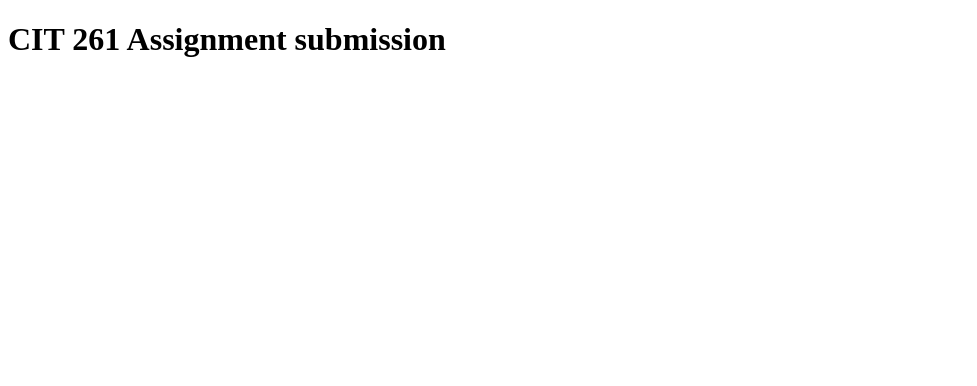
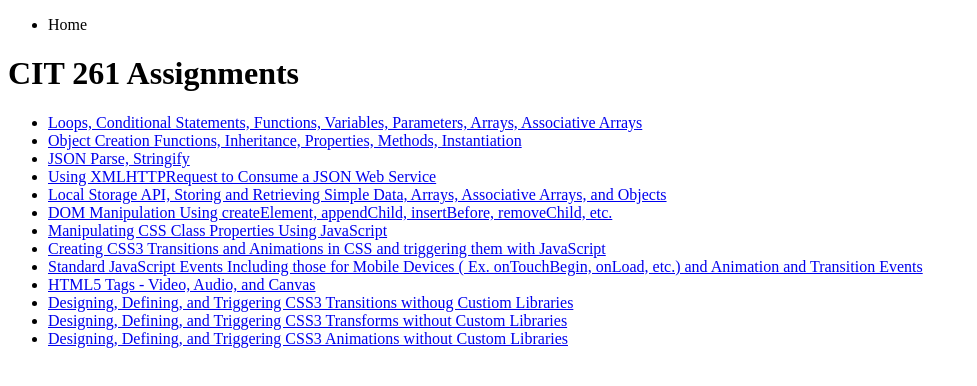
Before and after one commit to ishinojustin/cit261, a plain HTML site: page index.html in a window 1280 px wide. Shown: the whole page, without its empty margins (0-977 px from the left). Drawn offline with Linux system fonts and the light colour scheme.

Commit message:
updated topices on homepage

```diff
--- a/index.html
+++ b/index.html
@@ -1,17 +1,35 @@
-<!doctype html>
+<!DOCTYPE HTML>
 <html lang="en-us">
 
 <head>
     <meta charset="utf-8">
     <meta name="viewport" content="width=device-width, initial-scale=1, maximum-scale=1">
-    <title>CIT261 | JustinIshino.com</title>
+    <title>Justin Ishino | CIT 261</title>
 </head>
 
 <body>
     <header>
+        <ul id="mainnav">
+            <li><a href="index.html"></a>Home</li>
+        </ul>
     </header>
     <main>
-        <h1>CIT 261 Assignment submission</h1>
+        <h1>CIT 261 Assignments</h1>
+        <ul>
+            <li><a href="cit261/#">Loops, Conditional Statements, Functions, Variables, Parameters, Arrays, Associative Arrays</a></li>
+            <li><a href="cit261/#">Object Creation Functions, Inheritance, Properties, Methods, Instantiation</a></li>
+            <li><a href="cit261/#">JSON Parse, Stringify</a></li>
+            <li><a href="cit261/#">Using XMLHTTPRequest to Consume a JSON Web Service</a></li>
+            <li><a href="cit261/#">Local Storage API, Storing and Retrieving Simple Data, Arrays, Associative Arrays, and Objects</a></li>
+            <li><a href="cit261/#">DOM Manipulation Using createElement, appendChild, insertBefore, removeChild, etc.</a></li>
+            <li><a href="cit261/#">Manipulating CSS Class Properties Using JavaScript</a></li>
+            <li><a href="cit261/#">Creating CSS3 Transitions and Animations in CSS and triggering them with JavaScript</a></li>
+            <li><a href="cit261/#">Standard JavaScript Events Including those for Mobile Devices ( Ex. onTouchBegin, onLoad, etc.) and Animation and Transition Events</a></li>
+            <li><a href="cit261/#">HTML5 Tags - Video, Audio, and Canvas</a></li>
+            <li><a href="cit261/#">Designing, Defining, and Triggering CSS3 Transitions withoug Custiom Libraries</a></li>
+            <li><a href="cit261/#">Designing, Defining, and Triggering CSS3 Transforms without Custom Libraries</a></li>
+            <li><a href="cit261/#">Designing, Defining, and Triggering CSS3 Animations without Custom Libraries</a></li>
+        </ul>
     </main>
 </body>
 
```
